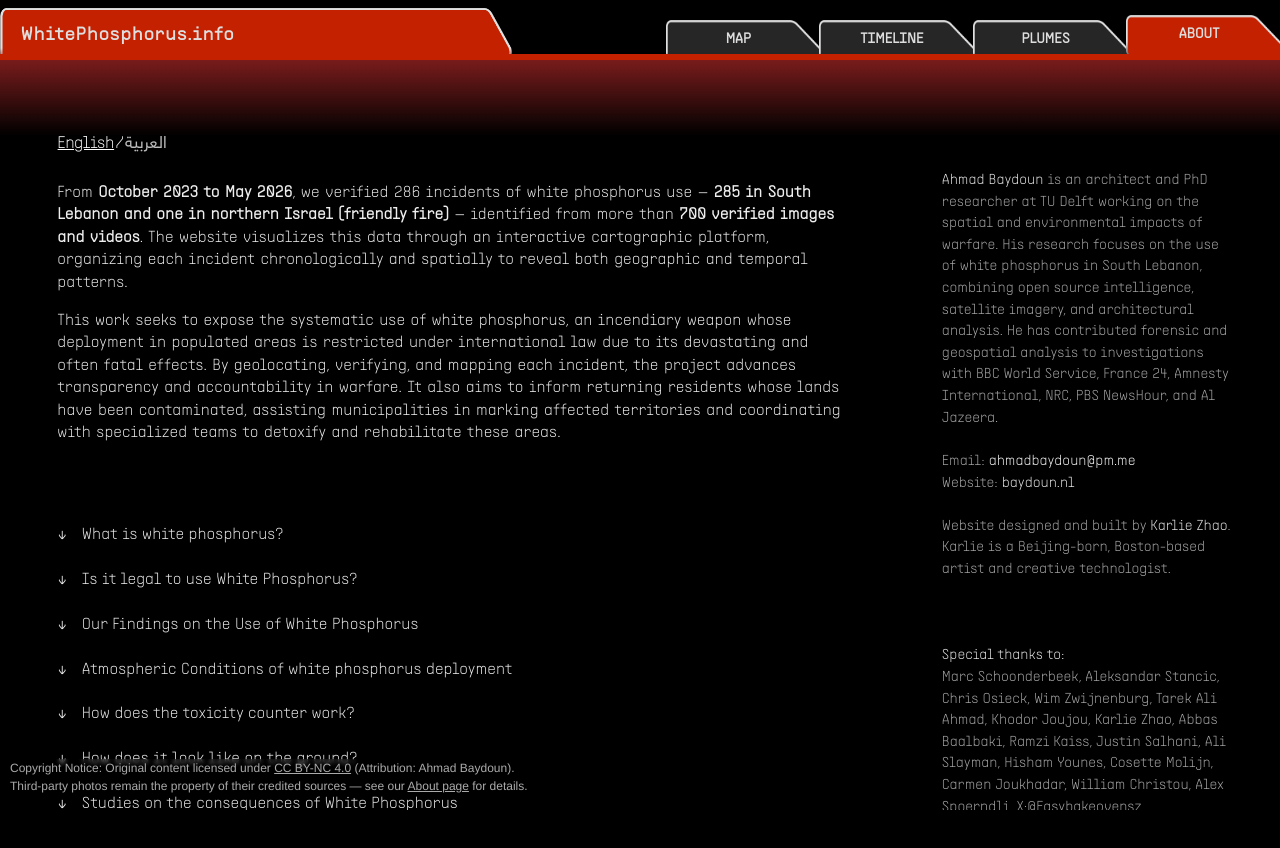
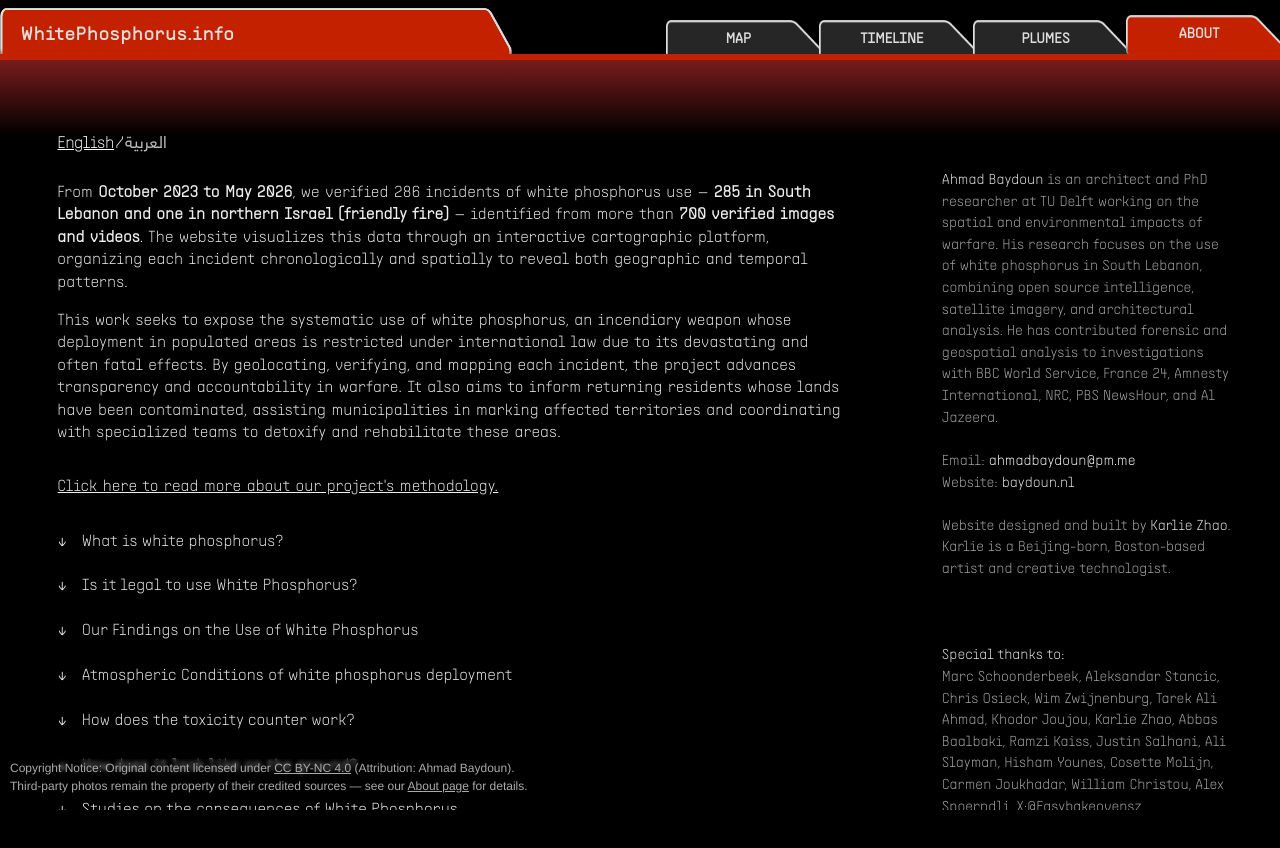
Before and after one commit to KarlieZhao/whitephosphorus, a Next.js app: page /about in a window 1280 px wide. Built offline with nearby package versions, Linux system fonts and the light colour scheme.

Commit message:
reshuffled some text in about us page
reshuffled some text in about us page

```diff
--- a/public/about/ar.json
+++ b/public/about/ar.json
@@ -58,7 +58,7 @@
       ]
     },
     {
-      "question": "التغطية الإعلامية",
+      "question": "التغطية الإعلامية لهذا البحث",
       "answer": [
 {
   "France 24 — دراسة تكشف عن «خطر مستمر» جراء ضربات إسرائيل بالفوسفور الأبيض في جنوب لبنان": "https://www.france24.com/en/middle-east/20251203-study-reveals-persistent-danger-israeli-white-phosphorus-strikes-southern-lebanon"
--- a/public/about/en.json
+++ b/public/about/en.json
@@ -73,7 +73,7 @@
       ]
     },
     {
-      "question": "Media Coverage",
+      "question": "Media Coverage of This Research",
       "answer": [
         {
           "New York Times - What Visual Evidence Tells Us About Israel’s Use of White Phosphorus in Lebanon": "https://www.nytimes.com/2026/06/06/world/middleeast/white-phosphorous-israel-lebanon.html"
--- a/src/app/_components/project-info.tsx
+++ b/src/app/_components/project-info.tsx
@@ -23,6 +23,8 @@ const ProjectInfo: React.FC<ProjectInfoProps> = ({ data, reset }) => {
         <div className={`${data.lang}`}>
             {/* abstract */}
             <p dangerouslySetInnerHTML={{ __html: data.abstract }} />
+
+            <p className="my-8"><a href="/method"><span dangerouslySetInnerHTML={{ __html: data.method }} /></a></p>
 
             {/* q & a */}
             <div className="Q-n-A">
@@ -51,8 +53,6 @@ const ProjectInfo: React.FC<ProjectInfoProps> = ({ data, reset }) => {
                 }
             </div >
             <div className="mb-20 mt-20">
-                <p><a href="/method"><span dangerouslySetInnerHTML={{ __html: data.method }} /></a></p>
-                <br />
                 <p dangerouslySetInnerHTML={{ __html: data.reachout }} />
             </div>
         </div >
--- a/src/app/globals.css
+++ b/src/app/globals.css
@@ -925,7 +925,7 @@ ul li {
 }
 
 .Q-n-A {
-  margin-top: 5rem;
+  margin-top: 2rem;
 }
 
 .plumes-description {
@@ -1634,7 +1634,7 @@ small {
   }
 
   .Q-n-A {
-    margin-top: 3rem;
+    margin-top: 2rem;
   }
 
   h2 {
```
